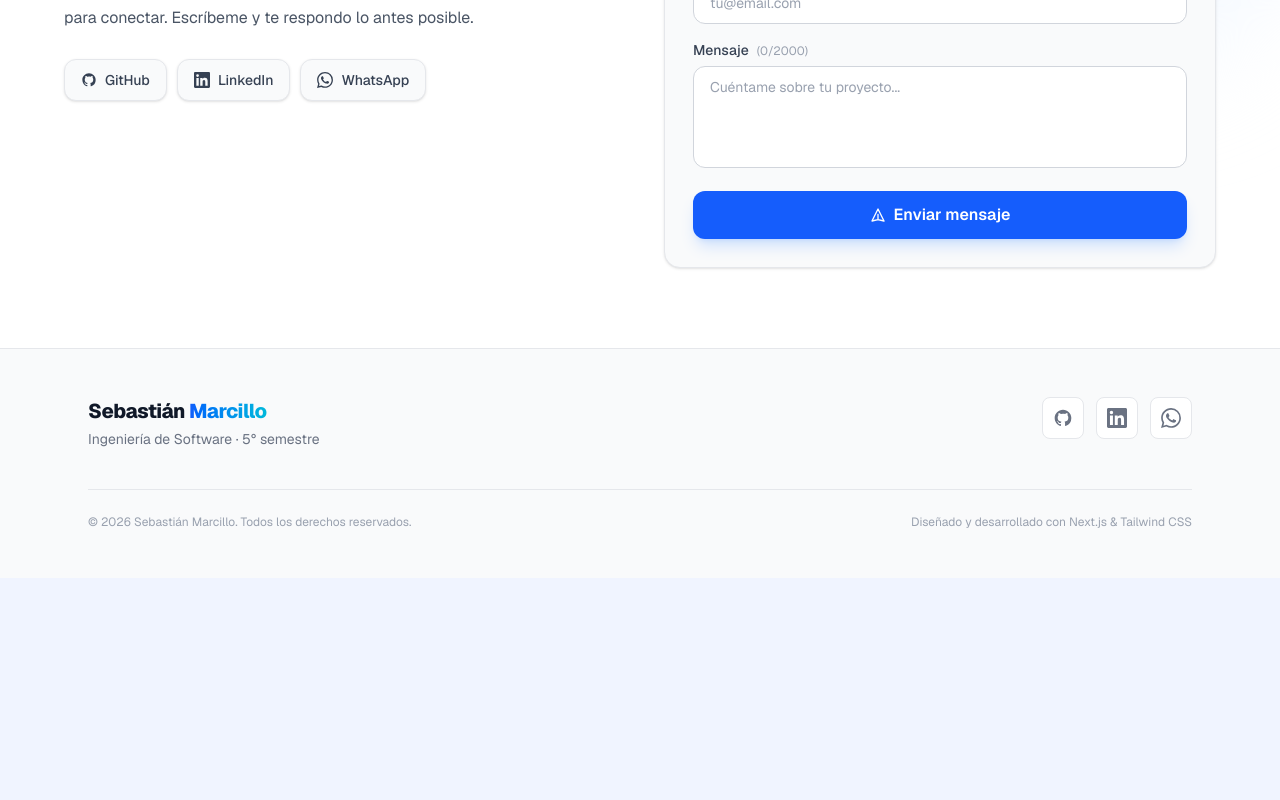
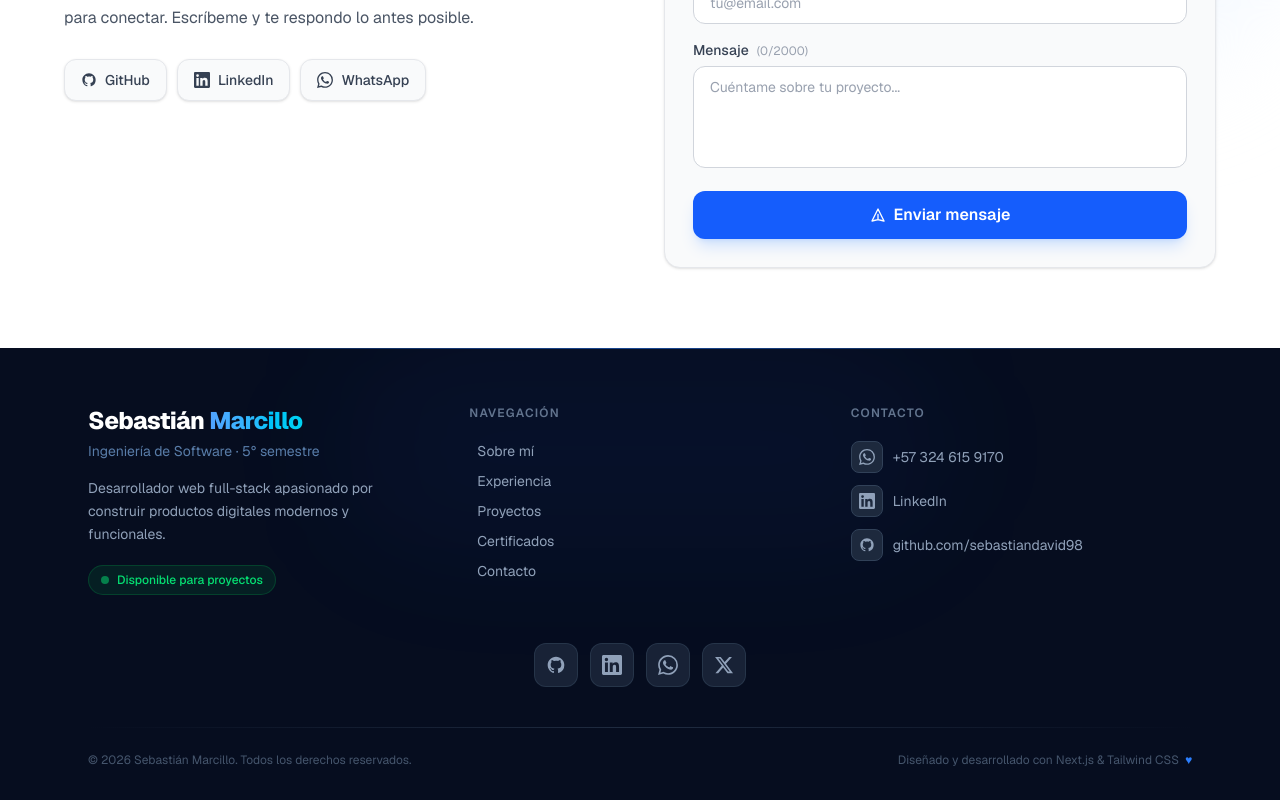
Before and after one commit to sebastiandavid98/portfolio-nextjs-sebastian, a Next.js app: page / in a window 1280 px wide. Shown: the part 6115-6915 px from the top of the page. Before the commit the page ends 6693 px from the top, so only its background shows below. Built offline with nearby package versions, Linux system fonts and the light colour scheme.

Commit message:
feat: footer rediseñado con 3 columnas, iconos sociales animados y glow

```diff
--- a/app/components/Footer.tsx
+++ b/app/components/Footer.tsx
@@ -5,18 +5,51 @@ const socials = [
   {
     label: "GitHub",
     href: "https://github.com/sebastiandavid98",
-    icon: <svg className="w-5 h-5" fill="currentColor" viewBox="0 0 24 24"><path d="M12 2C6.477 2 2 6.484 2 12.017c0 4.425 2.865 8.18 6.839 9.504.5.092.682-.217.682-.483 0-.237-.008-.868-.013-1.703-2.782.605-3.369-1.343-3.369-1.343-.454-1.158-1.11-1.466-1.11-1.466-.908-.62.069-.608.069-.608 1.003.07 1.531 1.032 1.531 1.032.892 1.53 2.341 1.088 2.91.832.092-.647.35-1.088.636-1.338-2.22-.253-4.555-1.113-4.555-4.951 0-1.093.39-1.988 1.029-2.688-.103-.253-.446-1.272.098-2.65 0 0 .84-.27 2.75 1.026A9.564 9.564 0 0112 6.844c.85.004 1.705.115 2.504.337 1.909-1.296 2.747-1.027 2.747-1.027.546 1.379.202 2.398.1 2.651.64.7 1.028 1.595 1.028 2.688 0 3.848-2.339 4.695-4.566 4.943.359.309.678.92.678 1.855 0 1.338-.012 2.419-.012 2.747 0 .268.18.58.688.482A10.019 10.019 0 0022 12.017C22 6.484 17.522 2 12 2z" /></svg>,
+    color: "hover:bg-gray-900 hover:border-gray-700 hover:text-white dark:hover:bg-white dark:hover:text-gray-900",
+    icon: (
+      <svg className="w-5 h-5" fill="currentColor" viewBox="0 0 24 24">
+        <path d="M12 2C6.477 2 2 6.484 2 12.017c0 4.425 2.865 8.18 6.839 9.504.5.092.682-.217.682-.483 0-.237-.008-.868-.013-1.703-2.782.605-3.369-1.343-3.369-1.343-.454-1.158-1.11-1.466-1.11-1.466-.908-.62.069-.608.069-.608 1.003.07 1.531 1.032 1.531 1.032.892 1.53 2.341 1.088 2.91.832.092-.647.35-1.088.636-1.338-2.22-.253-4.555-1.113-4.555-4.951 0-1.093.39-1.988 1.029-2.688-.103-.253-.446-1.272.098-2.65 0 0 .84-.27 2.75 1.026A9.564 9.564 0 0112 6.844c.85.004 1.705.115 2.504.337 1.909-1.296 2.747-1.027 2.747-1.027.546 1.379.202 2.398.1 2.651.64.7 1.028 1.595 1.028 2.688 0 3.848-2.339 4.695-4.566 4.943.359.309.678.92.678 1.855 0 1.338-.012 2.419-.012 2.747 0 .268.18.58.688.482A10.019 10.019 0 0022 12.017C22 6.484 17.522 2 12 2z" />
+      </svg>
+    ),
   },
   {
     label: "LinkedIn",
     href: "https://www.linkedin.com/in/sebastian-david-4a1459390",
-    icon: <svg className="w-5 h-5" fill="currentColor" viewBox="0 0 24 24"><path d="M20.447 20.452h-3.554v-5.569c0-1.328-.027-3.037-1.852-3.037-1.853 0-2.136 1.445-2.136 2.939v5.667H9.351V9h3.414v1.561h.046c.477-.9 1.637-1.85 3.37-1.85 3.601 0 4.267 2.37 4.267 5.455v6.286zM5.337 7.433a2.062 2.062 0 01-2.063-2.065 2.064 2.064 0 112.063 2.065zm1.782 13.019H3.555V9h3.564v11.452zM22.225 0H1.771C.792 0 0 .774 0 1.729v20.542C0 23.227.792 24 1.771 24h20.451C23.2 24 24 23.227 24 22.271V1.729C24 .774 23.2 0 22.222 0h.003z" /></svg>,
+    color: "hover:bg-[#0A66C2] hover:border-[#0A66C2] hover:text-white",
+    icon: (
+      <svg className="w-5 h-5" fill="currentColor" viewBox="0 0 24 24">
+        <path d="M20.447 20.452h-3.554v-5.569c0-1.328-.027-3.037-1.852-3.037-1.853 0-2.136 1.445-2.136 2.939v5.667H9.351V9h3.414v1.561h.046c.477-.9 1.637-1.85 3.37-1.85 3.601 0 4.267 2.37 4.267 5.455v6.286zM5.337 7.433a2.062 2.062 0 01-2.063-2.065 2.064 2.064 0 112.063 2.065zm1.782 13.019H3.555V9h3.564v11.452zM22.225 0H1.771C.792 0 0 .774 0 1.729v20.542C0 23.227.792 24 1.771 24h20.451C23.2 24 24 23.227 24 22.271V1.729C24 .774 23.2 0 22.222 0h.003z" />
+      </svg>
+    ),
   },
   {
     label: "WhatsApp",
     href: "https://wa.me/573246159170",
-    icon: <svg className="w-5 h-5" fill="currentColor" viewBox="0 0 24 24"><path d="M17.472 14.382c-.297-.149-1.758-.867-2.03-.967-.273-.099-.471-.148-.67.15-.197.297-.767.966-.94 1.164-.173.199-.347.223-.644.075-.297-.15-1.255-.463-2.39-1.475-.883-.788-1.48-1.761-1.653-2.059-.173-.297-.018-.458.13-.606.134-.133.298-.347.446-.52.149-.174.198-.298.298-.497.099-.198.05-.371-.025-.52-.075-.149-.669-1.612-.916-2.207-.242-.579-.487-.5-.669-.51-.173-.008-.371-.01-.57-.01-.198 0-.52.074-.792.372-.272.297-1.04 1.016-1.04 2.479 0 1.462 1.065 2.875 1.213 3.074.149.198 2.096 3.2 5.077 4.487.709.306 1.262.489 1.694.625.712.227 1.36.195 1.871.118.571-.085 1.758-.719 2.006-1.413.248-.694.248-1.289.173-1.413-.074-.124-.272-.198-.57-.347m-5.421 7.403h-.004a9.87 9.87 0 01-5.031-1.378l-.361-.214-3.741.982.998-3.648-.235-.374a9.86 9.86 0 01-1.51-5.26c.001-5.45 4.436-9.884 9.888-9.884 2.64 0 5.122 1.03 6.988 2.898a9.825 9.825 0 012.893 6.994c-.003 5.45-4.437 9.884-9.885 9.884m8.413-18.297A11.815 11.815 0 0012.05 0C5.495 0 .16 5.335.157 11.892c0 2.096.547 4.142 1.588 5.945L.057 24l6.305-1.654a11.882 11.882 0 005.683 1.448h.005c6.554 0 11.89-5.335 11.893-11.893a11.821 11.821 0 00-3.48-8.413z" /></svg>,
+    color: "hover:bg-[#25D366] hover:border-[#25D366] hover:text-white",
+    icon: (
+      <svg className="w-5 h-5" fill="currentColor" viewBox="0 0 24 24">
+        <path d="M17.472 14.382c-.297-.149-1.758-.867-2.03-.967-.273-.099-.471-.148-.67.15-.197.297-.767.966-.94 1.164-.173.199-.347.223-.644.075-.297-.15-1.255-.463-2.39-1.475-.883-.788-1.48-1.761-1.653-2.059-.173-.297-.018-.458.13-.606.134-.133.298-.347.446-.52.149-.174.198-.298.298-.497.099-.198.05-.371-.025-.52-.075-.149-.669-1.612-.916-2.207-.242-.579-.487-.5-.669-.51-.173-.008-.371-.01-.57-.01-.198 0-.52.074-.792.372-.272.297-1.04 1.016-1.04 2.479 0 1.462 1.065 2.875 1.213 3.074.149.198 2.096 3.2 5.077 4.487.709.306 1.262.489 1.694.625.712.227 1.36.195 1.871.118.571-.085 1.758-.719 2.006-1.413.248-.694.248-1.289.173-1.413-.074-.124-.272-.198-.57-.347m-5.421 7.403h-.004a9.87 9.87 0 01-5.031-1.378l-.361-.214-3.741.982.998-3.648-.235-.374a9.86 9.86 0 01-1.51-5.26c.001-5.45 4.436-9.884 9.888-9.884 2.64 0 5.122 1.03 6.988 2.898a9.825 9.825 0 012.893 6.994c-.003 5.45-4.437 9.884-9.885 9.884m8.413-18.297A11.815 11.815 0 0012.05 0C5.495 0 .16 5.335.157 11.892c0 2.096.547 4.142 1.588 5.945L.057 24l6.305-1.654a11.882 11.882 0 005.683 1.448h.005c6.554 0 11.89-5.335 11.893-11.893a11.821 11.821 0 00-3.48-8.413z" />
+      </svg>
+    ),
   },
+  {
+    label: "Twitter / X",
+    href: "https://twitter.com/usuario",
+    color: "hover:bg-black hover:border-black hover:text-white dark:hover:bg-white dark:hover:text-black",
+    icon: (
+      <svg className="w-5 h-5" fill="currentColor" viewBox="0 0 24 24">
+        <path d="M18.244 2.25h3.308l-7.227 8.26 8.502 11.24H16.17l-5.214-6.817L4.99 21.75H1.68l7.73-8.835L1.254 2.25H8.08l4.713 6.231zm-1.161 17.52h1.833L7.084 4.126H5.117z" />
+      </svg>
+    ),
+  },
+];
+
+const navLinks = [
+  { label: "Sobre mí", href: "#about" },
+  { label: "Experiencia", href: "#experience" },
+  { label: "Proyectos", href: "#projects" },
+  { label: "Certificados", href: "#certificates" },
+  { label: "Contacto", href: "#contact" },
 ];
 
 export default function Footer() {
@@ -24,31 +57,128 @@ export default function Footer() {
   const year = new Date().getFullYear();
 
   return (
-    <footer className="bg-gray-50 dark:bg-slate-950 border-t border-gray-200 dark:border-slate-800/60">
-      <div className="max-w-6xl mx-auto px-6 py-12">
-        <div className="flex flex-col md:flex-row items-center md:items-start justify-between gap-8">
-          <div className="text-center md:text-left">
-            <p className="text-gray-900 dark:text-white font-extrabold text-xl tracking-tight">
-              Sebastián{" "}
-              <span className="text-transparent bg-clip-text bg-gradient-to-r from-blue-600 to-cyan-500">Marcillo</span>
+    <footer className="relative overflow-hidden bg-[#060D1F] dark:bg-[#030810]">
+
+      {/* Top gradient border */}
+      <div className="h-px w-full bg-gradient-to-r from-transparent via-blue-500/50 to-transparent" />
+
+      {/* Background glow */}
+      <div className="absolute top-0 left-1/2 -translate-x-1/2 w-[600px] h-[200px] bg-blue-600/5 rounded-full blur-3xl pointer-events-none" />
+
+      <div className="relative max-w-6xl mx-auto px-6 pt-14 pb-8">
+
+        {/* Main grid */}
+        <div className="grid grid-cols-1 md:grid-cols-3 gap-10 mb-12">
+
+          {/* Brand column */}
+          <div className="md:col-span-1">
+            <div className="mb-4">
+              <p className="text-2xl font-extrabold text-white tracking-tight">
+                Sebastián{" "}
+                <span className="text-transparent bg-clip-text bg-gradient-to-r from-blue-400 to-cyan-400">
+                  Marcillo
+                </span>
+              </p>
+              <p className="text-blue-300/60 text-sm mt-1">Ingeniería de Software · 5° semestre</p>
+            </div>
+            <p className="text-slate-400 text-sm leading-relaxed max-w-xs">
+              Desarrollador web full-stack apasionado por construir productos digitales modernos y funcionales.
             </p>
-            <p className="text-gray-500 dark:text-slate-500 text-sm mt-1">Ingeniería de Software · 5° semestre</p>
+
+            {/* Status badge */}
+            <div className="inline-flex items-center gap-2 mt-5 bg-green-500/10 border border-green-500/20 text-green-400 text-xs font-medium px-3 py-1.5 rounded-full">
+              <span className="w-2 h-2 rounded-full bg-green-400 animate-pulse" />
+              Disponible para proyectos
+            </div>
           </div>
 
-          <div className="flex items-center gap-3">
-            {socials.map((s) => (
-              <a key={s.label} href={s.href} target="_blank" rel="noopener noreferrer" aria-label={s.label}
-                className="text-gray-500 dark:text-slate-500 hover:text-gray-900 dark:hover:text-white bg-white dark:bg-slate-800/50 hover:bg-gray-100 dark:hover:bg-slate-700 p-2.5 rounded-lg border border-gray-200 dark:border-slate-700/50 hover:border-blue-400 transition-all duration-200">
-                {s.icon}
-              </a>
-            ))}
+          {/* Nav links */}
+          <div>
+            <p className="text-slate-500 text-xs font-semibold uppercase tracking-widest mb-5">Navegación</p>
+            <ul className="space-y-2.5">
+              {navLinks.map((link) => (
+                <li key={link.href}>
+                  <a
+                    href={link.href}
+                    className="group flex items-center gap-2 text-slate-400 hover:text-white text-sm transition-all duration-200"
+                  >
+                    <span className="w-0 group-hover:w-3 h-px bg-blue-400 transition-all duration-300" />
+                    {link.label}
+                  </a>
+                </li>
+              ))}
+            </ul>
+          </div>
+
+          {/* Contact info */}
+          <div>
+            <p className="text-slate-500 text-xs font-semibold uppercase tracking-widest mb-5">Contacto</p>
+            <ul className="space-y-3">
+              <li>
+                <a href="https://wa.me/573246159170" target="_blank" rel="noopener noreferrer"
+                  className="flex items-center gap-2.5 text-slate-400 hover:text-green-400 text-sm transition-colors duration-200 group">
+                  <span className="w-8 h-8 rounded-lg bg-slate-800 group-hover:bg-green-500/10 border border-slate-700 group-hover:border-green-500/30 flex items-center justify-center transition-all duration-200">
+                    <svg className="w-4 h-4" fill="currentColor" viewBox="0 0 24 24">
+                      <path d="M17.472 14.382c-.297-.149-1.758-.867-2.03-.967-.273-.099-.471-.148-.67.15-.197.297-.767.966-.94 1.164-.173.199-.347.223-.644.075-.297-.15-1.255-.463-2.39-1.475-.883-.788-1.48-1.761-1.653-2.059-.173-.297-.018-.458.13-.606.134-.133.298-.347.446-.52.149-.174.198-.298.298-.497.099-.198.05-.371-.025-.52-.075-.149-.669-1.612-.916-2.207-.242-.579-.487-.5-.669-.51-.173-.008-.371-.01-.57-.01-.198 0-.52.074-.792.372-.272.297-1.04 1.016-1.04 2.479 0 1.462 1.065 2.875 1.213 3.074.149.198 2.096 3.2 5.077 4.487.709.306 1.262.489 1.694.625.712.227 1.36.195 1.871.118.571-.085 1.758-.719 2.006-1.413.248-.694.248-1.289.173-1.413-.074-.124-.272-.198-.57-.347m-5.421 7.403h-.004a9.87 9.87 0 01-5.031-1.378l-.361-.214-3.741.982.998-3.648-.235-.374a9.86 9.86 0 01-1.51-5.26c.001-5.45 4.436-9.884 9.888-9.884 2.64 0 5.122 1.03 6.988 2.898a9.825 9.825 0 012.893 6.994c-.003 5.45-4.437 9.884-9.885 9.884m8.413-18.297A11.815 11.815 0 0012.05 0C5.495 0 .16 5.335.157 11.892c0 2.096.547 4.142 1.588 5.945L.057 24l6.305-1.654a11.882 11.882 0 005.683 1.448h.005c6.554 0 11.89-5.335 11.893-11.893a11.821 11.821 0 00-3.48-8.413z" />
+                    </svg>
+                  </span>
+                  +57 324 615 9170
+                </a>
+              </li>
+              <li>
+                <a href="https://www.linkedin.com/in/sebastian-david-4a1459390" target="_blank" rel="noopener noreferrer"
+                  className="flex items-center gap-2.5 text-slate-400 hover:text-blue-400 text-sm transition-colors duration-200 group">
+                  <span className="w-8 h-8 rounded-lg bg-slate-800 group-hover:bg-blue-500/10 border border-slate-700 group-hover:border-blue-500/30 flex items-center justify-center transition-all duration-200">
+                    <svg className="w-4 h-4" fill="currentColor" viewBox="0 0 24 24">
+                      <path d="M20.447 20.452h-3.554v-5.569c0-1.328-.027-3.037-1.852-3.037-1.853 0-2.136 1.445-2.136 2.939v5.667H9.351V9h3.414v1.561h.046c.477-.9 1.637-1.85 3.37-1.85 3.601 0 4.267 2.37 4.267 5.455v6.286zM5.337 7.433a2.062 2.062 0 01-2.063-2.065 2.064 2.064 0 112.063 2.065zm1.782 13.019H3.555V9h3.564v11.452zM22.225 0H1.771C.792 0 0 .774 0 1.729v20.542C0 23.227.792 24 1.771 24h20.451C23.2 24 24 23.227 24 22.271V1.729C24 .774 23.2 0 22.222 0h.003z" />
+                    </svg>
+                  </span>
+                  LinkedIn
+                </a>
+              </li>
+              <li>
+                <a href="https://github.com/sebastiandavid98" target="_blank" rel="noopener noreferrer"
+                  className="flex items-center gap-2.5 text-slate-400 hover:text-white text-sm transition-colors duration-200 group">
+                  <span className="w-8 h-8 rounded-lg bg-slate-800 group-hover:bg-white/10 border border-slate-700 group-hover:border-white/20 flex items-center justify-center transition-all duration-200">
+                    <svg className="w-4 h-4" fill="currentColor" viewBox="0 0 24 24">
+                      <path d="M12 2C6.477 2 2 6.484 2 12.017c0 4.425 2.865 8.18 6.839 9.504.5.092.682-.217.682-.483 0-.237-.008-.868-.013-1.703-2.782.605-3.369-1.343-3.369-1.343-.454-1.158-1.11-1.466-1.11-1.466-.908-.62.069-.608.069-.608 1.003.07 1.531 1.032 1.531 1.032.892 1.53 2.341 1.088 2.91.832.092-.647.35-1.088.636-1.338-2.22-.253-4.555-1.113-4.555-4.951 0-1.093.39-1.988 1.029-2.688-.103-.253-.446-1.272.098-2.65 0 0 .84-.27 2.75 1.026A9.564 9.564 0 0112 6.844c.85.004 1.705.115 2.504.337 1.909-1.296 2.747-1.027 2.747-1.027.546 1.379.202 2.398.1 2.651.64.7 1.028 1.595 1.028 2.688 0 3.848-2.339 4.695-4.566 4.943.359.309.678.92.678 1.855 0 1.338-.012 2.419-.012 2.747 0 .268.18.58.688.482A10.019 10.019 0 0022 12.017C22 6.484 17.522 2 12 2z" />
+                    </svg>
+                  </span>
+                  github.com/sebastiandavid98
+                </a>
+              </li>
+            </ul>
           </div>
         </div>
 
-        <div className="mt-10 pt-6 border-t border-gray-200 dark:border-slate-800/60 flex flex-col sm:flex-row items-center justify-between gap-2 text-gray-400 dark:text-slate-600 text-xs">
+        {/* Social icons row */}
+        <div className="flex items-center justify-center gap-3 mb-10">
+          {socials.map((s) => (
+            <a
+              key={s.label}
+              href={s.href}
+              target="_blank"
+              rel="noopener noreferrer"
+              aria-label={s.label}
+              className={`w-11 h-11 rounded-xl flex items-center justify-center text-slate-400 bg-slate-800/80 border border-slate-700/60 ${s.color} transition-all duration-300 hover:scale-110 hover:-translate-y-1 hover:shadow-lg`}
+            >
+              {s.icon}
+            </a>
+          ))}
+        </div>
+
+        {/* Divider */}
+        <div className="h-px w-full bg-gradient-to-r from-transparent via-slate-700/60 to-transparent mb-6" />
+
+        {/* Bottom bar */}
+        <div className="flex flex-col sm:flex-row items-center justify-between gap-3 text-slate-600 text-xs">
           <p>© {year} Sebastián Marcillo. {t.footer.rights}</p>
-          <p>{t.footer.built}</p>
+          <p className="flex items-center gap-1.5">
+            {t.footer.built}
+            <span className="text-blue-500">♥</span>
+          </p>
         </div>
+
       </div>
     </footer>
   );
```
